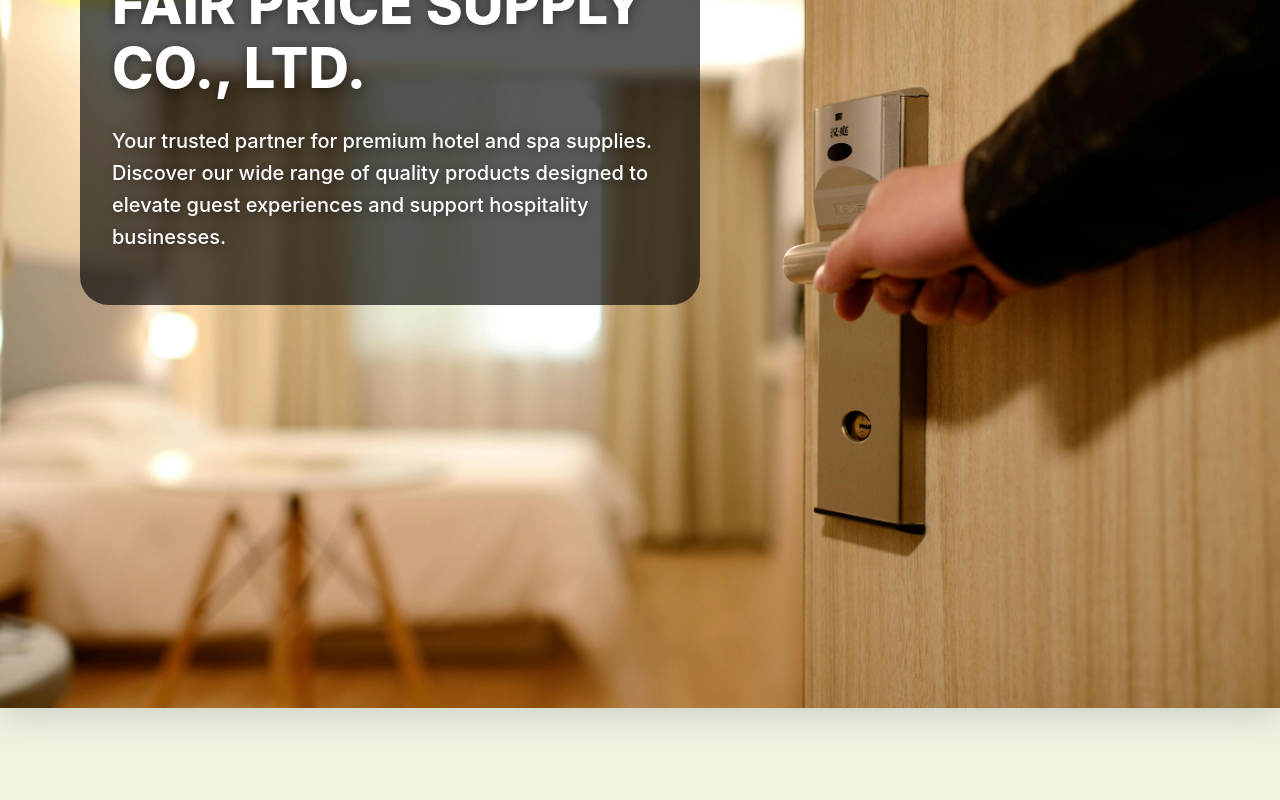
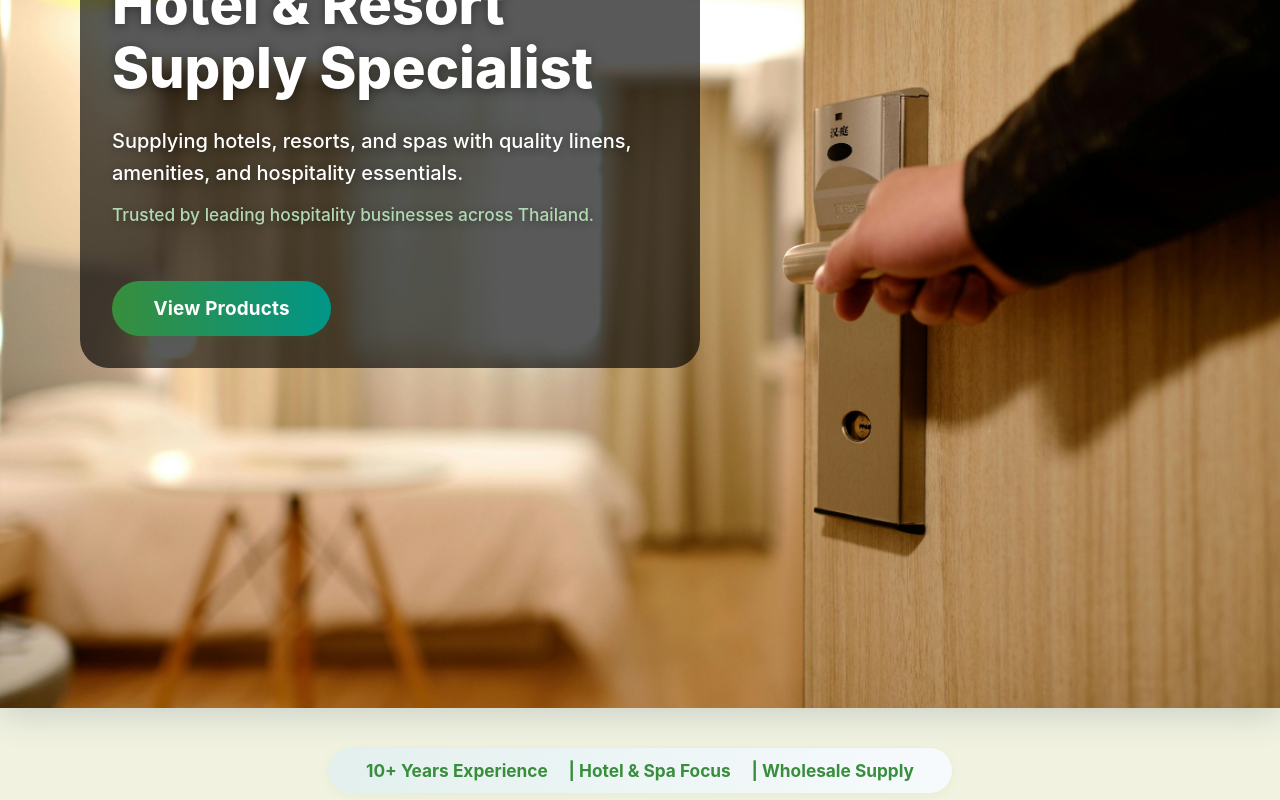
Before and after one commit to kiwabc123/company-profile, a Next.js app: page / in a window 1280 px wide. Shown: the part 180-980 px from the top of the page. Built offline with nearby package versions, Linux system fonts and the light colour scheme.

Commit message:
feat: enhance hero section with new title, description, and CTA button; update Discover component overlay styles

```diff
--- a/components/Discover/Discover.module.css
+++ b/components/Discover/Discover.module.css
@@ -103,15 +103,16 @@
   inset: 0;
   background: linear-gradient(
     to top,
-    rgba(0,0,0,0.55),
-    rgba(0,0,0,0.15),
-    transparent
+    rgba(0, 150, 136, 0.65) 0%,
+    rgba(76, 175, 80, 0.35) 60%,
+    rgba(0,0,0,0.10) 100%
   );
   display: flex;
   flex-direction: column;
   justify-content: flex-end;
   padding: 2rem;
   color: #fff;
+  transition: background 0.3s;
 }
 
 .discoverOverlay h3 {
@@ -126,4 +127,13 @@
 
 .discoverCard:hover img {
   transform: scale(1.08);
+  filter: brightness(1.08) saturate(1.1);
 }
+.discoverCard:hover .discoverOverlay {
+  background: linear-gradient(
+    to top,
+    rgba(76, 175, 80, 0.75) 0%,
+    rgba(0, 150, 136, 0.45) 60%,
+    rgba(0,0,0,0.18) 100%
+  );
+}
--- a/components/Discover/Discover.tsx
+++ b/components/Discover/Discover.tsx
@@ -26,7 +26,7 @@ export default function Discover({ items }: Props) {
         <div className={styles.discoverOverlay}>
           <h3>{item.title}</h3>
             <span>
-            Explore <span aria-hidden="true" style={{ display: 'inline-block', verticalAlign: 'middle' }}>&rarr;</span>
+            View products <span aria-hidden="true" style={{ display: 'inline-block', verticalAlign: 'middle' }}>&rarr;</span>
             </span>
         </div>
       </a>
--- a/pages/index.tsx
+++ b/pages/index.tsx
@@ -122,14 +122,26 @@ const DURATION = 5000
       </Head>
       <div className={styles.container}>
         <section className={styles.hero}>
-        <div className={styles.heroOverlay}>
-          <h1 className={styles.title}>FAIR PRICE SUPPLY CO., LTD.</h1>
-          <p className={styles.description}>
-            Your trusted partner for premium hotel and spa supplies. Discover our wide range of quality products designed to elevate guest experiences and support hospitality businesses.
-          </p>
+          <div className={styles.heroOverlay}>
+            <h1 className={styles.title}>Hotel & Resort Supply Specialist</h1>
+            <p className={styles.description}>
+              Supplying hotels, resorts, and spas with quality linens, amenities, and hospitality essentials.<br />
+              <span style={{ fontWeight: 500, color: '#b2d8b2', fontSize: '1.08rem', display: 'block', marginTop: '0.7em' }}>
+                Trusted by leading hospitality businesses across Thailand.
+              </span>
+            </p>
+            <a href="/products" className={styles.heroCta}>
+              View Products
+            </a>
+          </div>
+        </section>
+      <section className={styles.aboutStrip}>
+        <div className={styles.aboutProof}>
+          <span>10+ Years Experience</span>
+          <span>| Hotel & Spa Focus</span>
+          <span>| Wholesale Supply</span>
         </div>
       </section>
-       <section className={styles.fullScreen}><Detail></Detail> </section>
 
       <Discover items={discoverItems} />
 
--- a/styles/Home.module.css
+++ b/styles/Home.module.css
@@ -1,3 +1,53 @@
+.heroCta {
+  display: inline-block;
+  margin-top: 2rem;
+  background: linear-gradient(90deg, #388e3c 0%, #009688 100%);
+  color: #fff;
+  font-size: 1.18rem;
+  font-weight: 700;
+  padding: 0.85em 2.2em;
+  border-radius: 2em;
+  box-shadow: 0 2px 12px rgba(34,139,34,0.10);
+  text-decoration: none;
+  letter-spacing: 0.01em;
+  transition: background 0.2s, transform 0.18s, box-shadow 0.18s;
+  border: none;
+  outline: none;
+  cursor: pointer;
+}
+.heroCta:hover, .heroCta:focus {
+  background: linear-gradient(90deg, #009688 0%, #388e3c 100%);
+  transform: translateY(-2px) scale(1.04);
+  box-shadow: 0 6px 24px rgba(34,139,34,0.18);
+  outline: none;
+}
+
+.aboutStrip {
+  width: 100%;
+  display: flex;
+  justify-content: center;
+  align-items: center;
+  margin: 2.5rem 0 1.5rem 0;
+}
+.aboutProof {
+  background: linear-gradient(90deg, #e3f0ee 0%, #f7fafd 100%);
+  color: #388e3c;
+  font-weight: 700;
+  font-size: 1.08rem;
+  border-radius: 2em;
+  box-shadow: 0 2px 12px rgba(34,139,34,0.06);
+  padding: 0.7em 2.2em;
+  display: flex;
+  gap: 1.2em;
+  align-items: center;
+}
+@media (max-width: 700px) {
+  .aboutProof {
+    font-size: 0.98rem;
+    padding: 0.5em 1em;
+    gap: 0.7em;
+  }
+}
 /* =========================
    Global Container
 ========================= */
```
